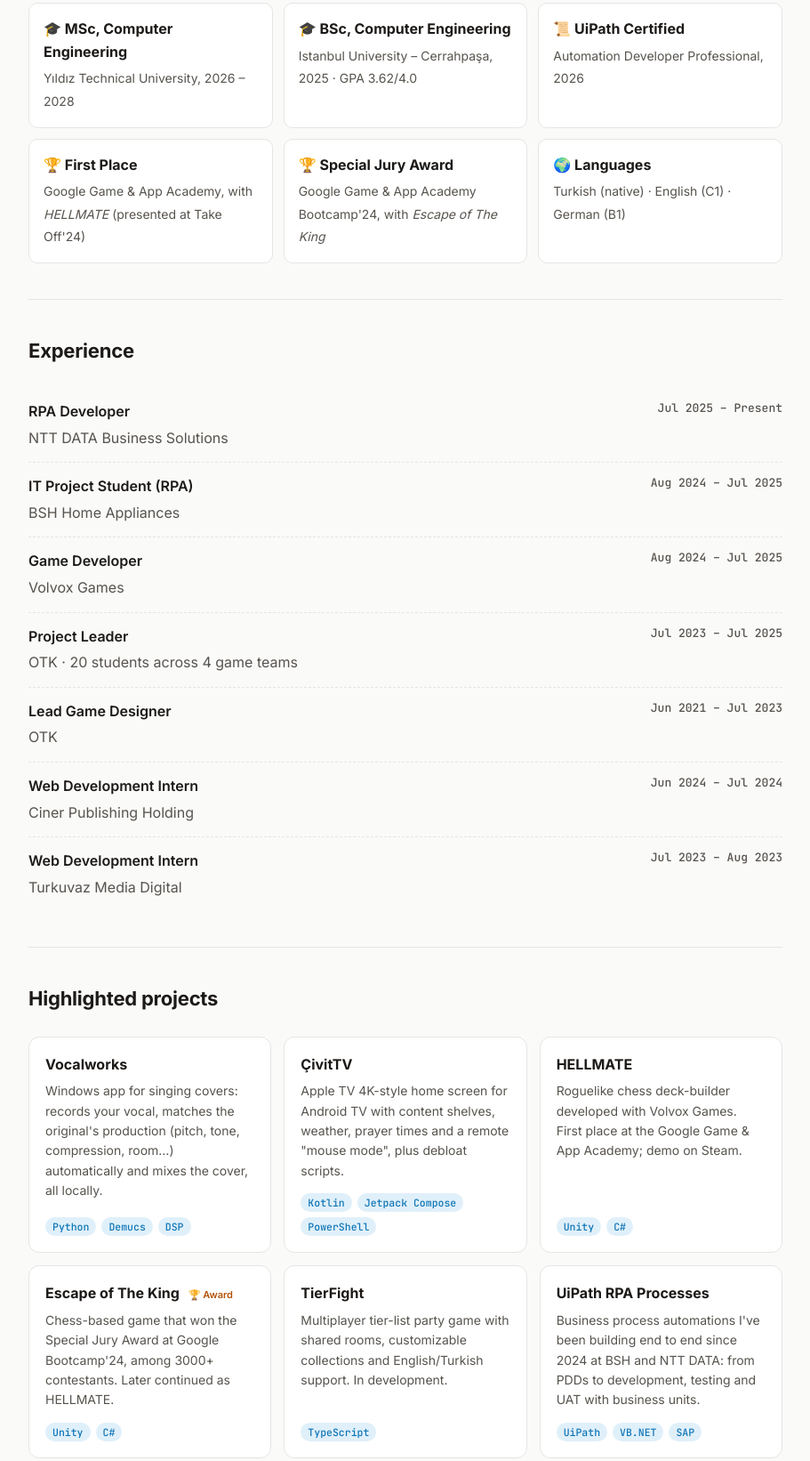
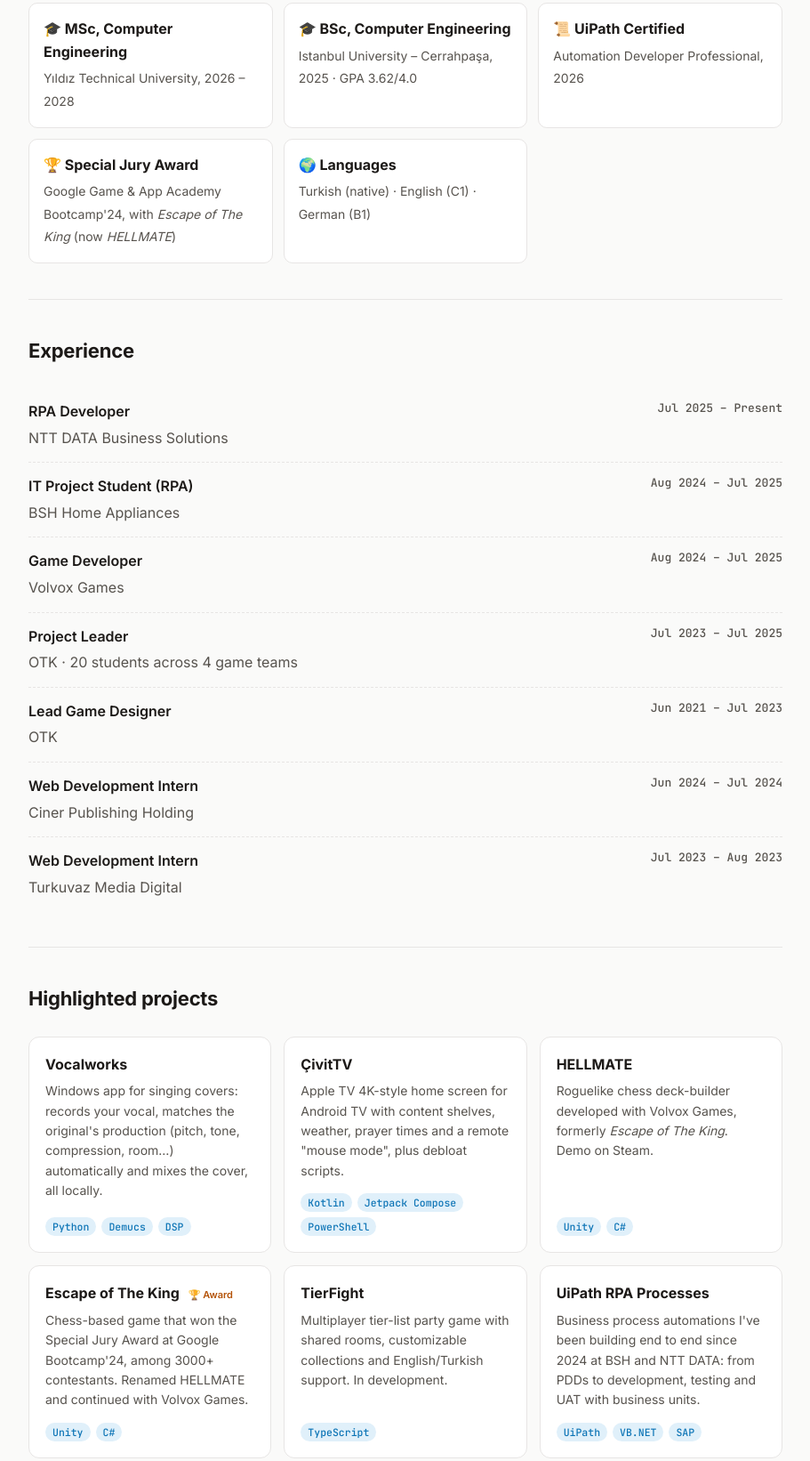
Before and after one commit to boraswim/boraswim.github.io, a plain HTML site: page index.html in a window 1280 px wide. Shown: the part 533-2175 px from the top of the page at 89% size, without its empty margins (184-1095 px from the left). Drawn offline with Linux system fonts and the light colour scheme.

Commit message:
Credit the award to Escape of The King, now HELLMATE

```diff
--- a/index.html
+++ b/index.html
@@ -161,8 +161,7 @@
         <div class="fact"><b>🎓 MSc, Computer Engineering</b><span>Yıldız Technical University, 2026 – 2028</span></div>
         <div class="fact"><b>🎓 BSc, Computer Engineering</b><span>Istanbul University – Cerrahpaşa, 2025 · GPA 3.62/4.0</span></div>
         <div class="fact"><b>📜 UiPath Certified</b><span>Automation Developer Professional, 2026</span></div>
-        <div class="fact"><b>🏆 First Place</b><span>Google Game &amp; App Academy, with <i>HELLMATE</i> (presented at Take Off'24)</span></div>
-        <div class="fact"><b>🏆 Special Jury Award</b><span>Google Game &amp; App Academy Bootcamp'24, with <i>Escape of The King</i></span></div>
+        <div class="fact"><b>🏆 Special Jury Award</b><span>Google Game &amp; App Academy Bootcamp'24, with <i>Escape of The King</i> (now <i>HELLMATE</i>)</span></div>
         <div class="fact"><b>🌍 Languages</b><span>Turkish (native) · English (C1) · German (B1)</span></div>
       </div>
     </section>
@@ -195,12 +194,12 @@
         </a>
         <a class="card" href="https://store.steampowered.com/app/4905380/Hellmate_Chess_Deck_Builder/">
           <h3>HELLMATE</h3>
-          <p>Roguelike chess deck-builder developed with Volvox Games. First place at the Google Game &amp; App Academy; demo on Steam.</p>
+          <p>Roguelike chess deck-builder developed with Volvox Games, formerly <i>Escape of The King</i>. Demo on Steam.</p>
           <div class="tags"><span class="tag">Unity</span><span class="tag">C#</span></div>
         </a>
         <div class="card">
           <h3>Escape of The King <span class="badge">🏆 Award</span></h3>
-          <p>Chess-based game that won the Special Jury Award at Google Bootcamp'24, among 3000+ contestants. Later continued as HELLMATE.</p>
+          <p>Chess-based game that won the Special Jury Award at Google Bootcamp'24, among 3000+ contestants. Renamed HELLMATE and continued with Volvox Games.</p>
           <div class="tags"><span class="tag">Unity</span><span class="tag">C#</span></div>
         </div>
         <div class="card">
```
